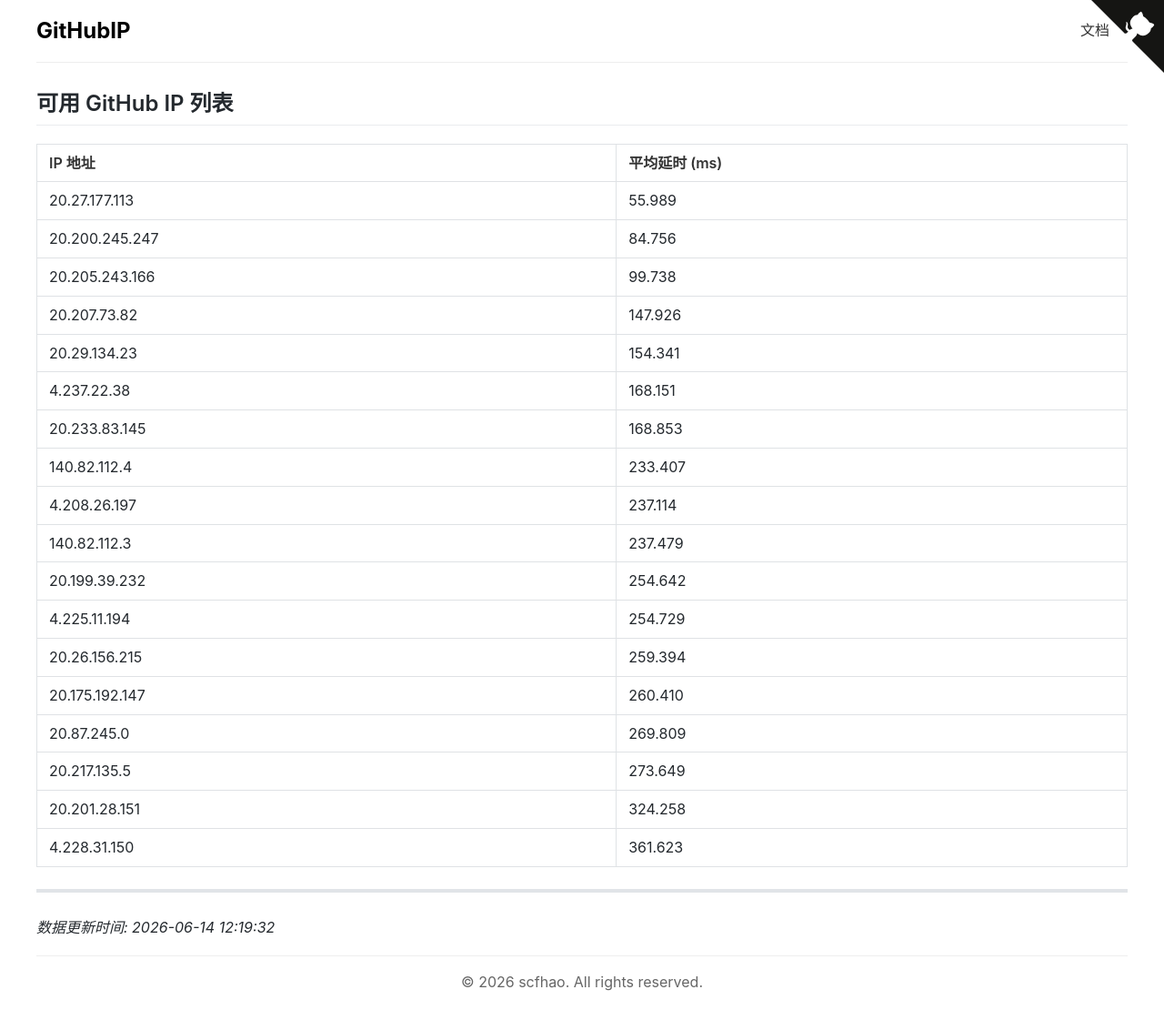
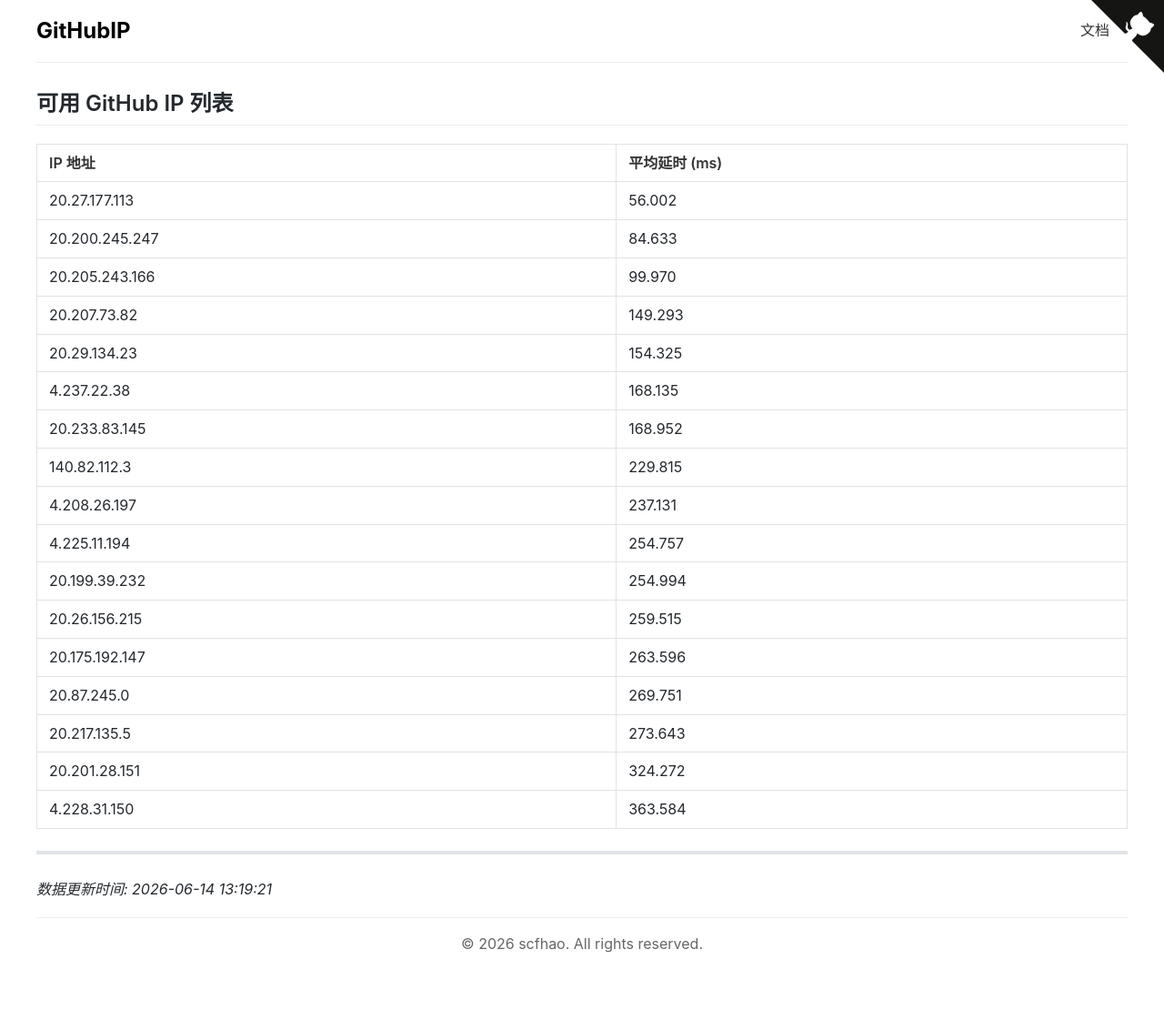
Before and after one commit to scfhao/GitHubIP, a Jekyll site: the page built from index.md, in a window 1280 px wide. Shown: the whole page at 91% size. Built offline with Jekyll 4.4.1, drawn with Linux system fonts in a browser that asks for light colours; after the commit the page ends 1068 px from its top, so only the background shows below that.

Commit message:
自动脚本执行 - 2026-06-14 13:19:21

```diff
--- a/index.md
+++ b/index.md
@@ -1,32 +1,31 @@
 ---
 layout: home
 title: GitHub IP 列表
-date: 2026-06-14 12:19:32
+date: 2026-06-14 13:19:21
 ---
 
 ## 可用 GitHub IP 列表
 
 | IP 地址 | 平均延时 (ms) |
 |---------|--------------|
-| 20.27.177.113 | 55.989 |
-| 20.200.245.247 | 84.756 |
-| 20.205.243.166 | 99.738 |
-| 20.207.73.82 | 147.926 |
-| 20.29.134.23 | 154.341 |
-| 4.237.22.38 | 168.151 |
-| 20.233.83.145 | 168.853 |
-| 140.82.112.4 | 233.407 |
-| 4.208.26.197 | 237.114 |
-| 140.82.112.3 | 237.479 |
-| 20.199.39.232 | 254.642 |
-| 4.225.11.194 | 254.729 |
-| 20.26.156.215 | 259.394 |
-| 20.175.192.147 | 260.410 |
-| 20.87.245.0 | 269.809 |
-| 20.217.135.5 | 273.649 |
-| 20.201.28.151 | 324.258 |
-| 4.228.31.150 | 361.623 |
+| 20.27.177.113 | 56.002 |
+| 20.200.245.247 | 84.633 |
+| 20.205.243.166 | 99.970 |
+| 20.207.73.82 | 149.293 |
+| 20.29.134.23 | 154.325 |
+| 4.237.22.38 | 168.135 |
+| 20.233.83.145 | 168.952 |
+| 140.82.112.3 | 229.815 |
+| 4.208.26.197 | 237.131 |
+| 4.225.11.194 | 254.757 |
+| 20.199.39.232 | 254.994 |
+| 20.26.156.215 | 259.515 |
+| 20.175.192.147 | 263.596 |
+| 20.87.245.0 | 269.751 |
+| 20.217.135.5 | 273.643 |
+| 20.201.28.151 | 324.272 |
+| 4.228.31.150 | 363.584 |
 
 ---
 
-*数据更新时间: 2026-06-14 12:19:32*
+*数据更新时间: 2026-06-14 13:19:21*
```
